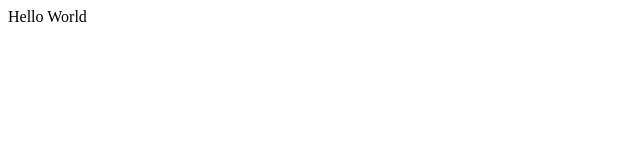
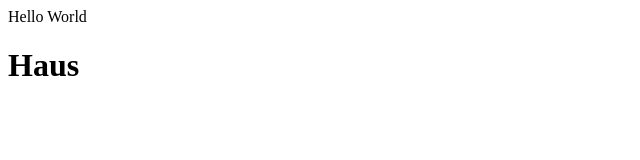
Before and after one commit to albanbochsler/Test, a plain HTML site: page index.html in a window 1280 px wide. Shown: the whole page, without its empty margins (0-640 px from the left). Drawn offline with Linux system fonts and the light colour scheme.

Commit message:
Edited File

```diff
--- a/index.html
+++ b/index.html
@@ -12,6 +12,7 @@
 
 
 
+		<h1>Haus</h1>
 	</body>
 
 
```
